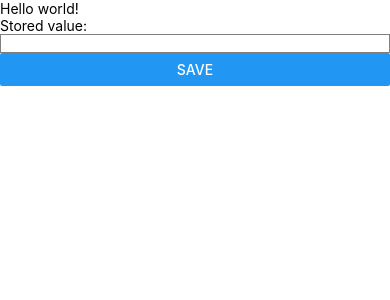
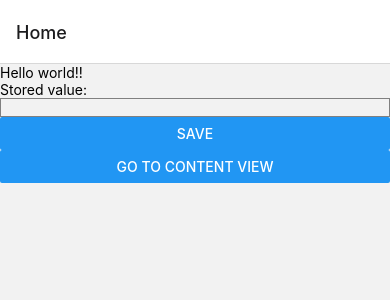
Before and after one commit to Jakob37/Catch-app, a React Native app: screen / in a window 390 px wide. Shown: the top 300 px of the page. Built offline with nearby package versions, Linux system fonts and the light colour scheme.

Commit message:
Add basic screen navigation

```diff
--- a/App.tsx
+++ b/App.tsx
@@ -1,8 +1,12 @@
 import AsyncStorage from '@react-native-async-storage/async-storage';
+import {NavigationContainer} from '@react-navigation/native';
+import {createStackNavigator} from '@react-navigation/stack';
 import React, {useState} from 'react';
 import {Button, Text, TextInput, View} from 'react-native';
+import {enableScreens} from 'react-native-screens';
+enableScreens();
 
-function App(): JSX.Element {
+function InputScreen({navigation}) {
   const [value, setValue] = useState('');
   const [textArray, setTextArray] = useState<string[]>([]);
 
@@ -24,13 +28,16 @@ function App(): JSX.Element {
 
   return (
     <View>
-      <Text>Hello world!</Text>
+      <Text>Hello world!!</Text>
       <Text>Stored value: {value}</Text>
       <TextInput
         value={value}
         onChangeText={handleChangeText}
         style={{borderColor: 'gray', borderWidth: 1}}></TextInput>
       <Button title="Save" onPress={handleSave}></Button>
+      <Button
+        title="Go to content view"
+        onPress={() => navigation.navigate('Details')}></Button>
       <View>
         {textArray.map((text, index) => (
           <Text key={index}>{text}</Text>
@@ -40,4 +47,25 @@ function App(): JSX.Element {
   );
 }
 
+function ContentScreen({navigation}) {
+  return (
+    <View>
+      <Text>Content screen</Text>
+    </View>
+  );
+}
+
+const Stack = createStackNavigator();
+
+function App(): JSX.Element {
+  return (
+    <NavigationContainer>
+      <Stack.Navigator initialRouteName="Home">
+        <Stack.Screen name="Home" component={InputScreen} />
+        <Stack.Screen name="Details" component={ContentScreen} />
+      </Stack.Navigator>
+    </NavigationContainer>
+  );
+}
+
 export default App;
```
Also changed, not shown: package.json (+9 -1 lines), 1 other file (tests, documents, lock files or other folders).
